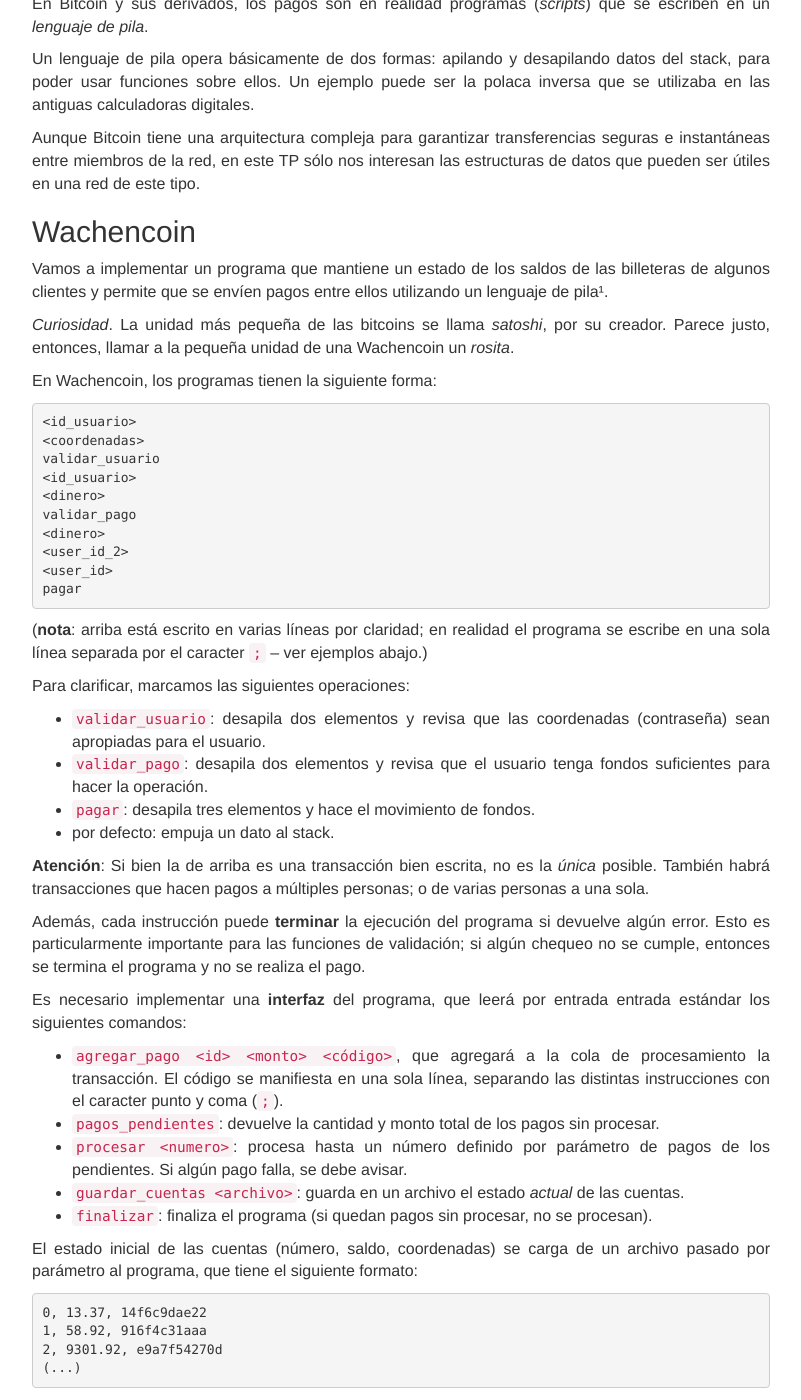
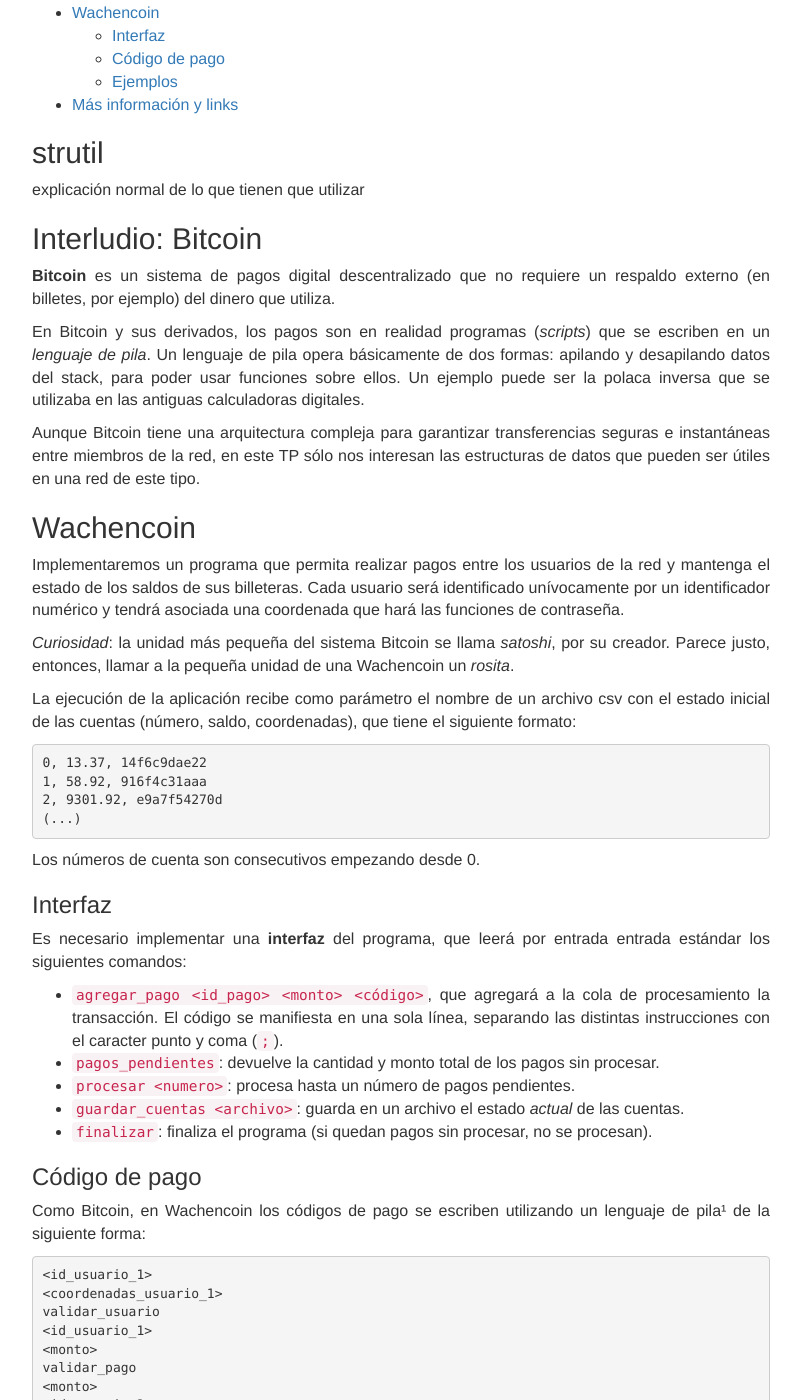
Before and after one commit to algoritmos-rw/algoritmos, a Jekyll site: the page built from static/tps/tp1/index.md, in a window 1280 px wide and 1400 px high, scrolled down 497 px. Shown: the whole window, without its empty margins (239-1040 px from the left). Built offline with Jekyll 4.4.1, drawn with Linux system fonts in a browser that asks for light colours; our own code applies the rules of GitHub Pages for plain Markdown files; some of the changed text lies outside the part shown.

Commit message:
Copyedit.

````diff
--- a/static/tps/tp1/index.md
+++ b/static/tps/tp1/index.md
@@ -1,6 +1,6 @@
 ---
 layout: page
-title: TP1: Wachencoin
+title: TP1 -- Wachencoin
 permalink: '/tps/tp1'
 ---
 
@@ -9,13 +9,16 @@
 
 Trabajo práctico 1
 ================
-
+{:.no_toc}
 
 El trabajo práctico está divido en dos partes, si bien están relacionadas:
 
 * implementación de funciones auxiliares para strings (`strutil`)
 * implementación de un sistema similar a Bitcoin (*Wachencoin*)
 
+
+* Contenido
+{:toc}
 
 strutil
 -------
@@ -28,7 +31,6 @@
 
 En Bitcoin y sus derivados, los pagos son en realidad programas (*scripts*)
 que se escriben en un *lenguaje de pila*.
-
 Un lenguaje de pila opera básicamente de dos formas: apilando y desapilando
 datos del stack, para poder usar funciones sobre ellos. Un ejemplo puede ser
 la polaca inversa que se utilizaba en las antiguas calculadoras digitales.
@@ -40,36 +42,70 @@
 Wachencoin
 ----------
 
-Vamos a implementar un programa que mantiene un estado de los
-saldos de las billeteras de algunos clientes y permite que se envíen pagos
-entre ellos utilizando un lenguaje de pila¹.
+Implementaremos un programa que permita realizar pagos entre los usuarios
+de la red y mantenga el estado de los saldos de sus billeteras. Cada
+usuario será identificado unívocamente por un identificador numérico y tendrá
+asociada una coordenada que hará las funciones de contraseña.
 
-*Curiosidad*. La unidad más pequeña de las bitcoins se llama *satoshi*, por
+*Curiosidad*: la unidad más pequeña del sistema Bitcoin se llama *satoshi*, por
 su creador. Parece justo, entonces, llamar a la pequeña unidad de una
 Wachencoin un *rosita*.
 
-En Wachencoin, los programas tienen la siguiente forma:
+La ejecución de la aplicación recibe como parámetro el nombre de un archivo csv
+con el estado inicial de las cuentas (número, saldo, coordenadas), que tiene el
+siguiente formato:
 
 ```
-<id_usuario>
-<coordenadas>
+0, 13.37, 14f6c9dae22
+1, 58.92, 916f4c31aaa
+2, 9301.92, e9a7f54270d
+(...)
+```
+
+Los números de cuenta son consecutivos empezando desde 0.
+
+### Interfaz
+
+Es necesario implementar una **interfaz** del programa, que leerá por entrada
+entrada estándar los siguientes comandos:
+
+* `agregar_pago <id_pago> <monto> <código>`, que agregará a la cola de
+procesamiento la transacción. El código se manifiesta en una sola línea,
+separando las distintas instrucciones con el caracter punto y coma (`;`).
+* `pagos_pendientes`: devuelve la cantidad y monto total de los pagos sin
+procesar.
+* `procesar <numero>`: procesa hasta un número de pagos pendientes.
+* `guardar_cuentas <archivo>`: guarda en un archivo el estado *actual* de las
+cuentas.
+* `finalizar`: finaliza el programa (si quedan pagos sin procesar, no se
+procesan).
+
+### Código de pago
+
+Como Bitcoin, en Wachencoin los códigos de pago se escriben utilizando un
+lenguaje de pila¹ de la siguiente forma:
+
+```
+<id_usuario_1>
+<coordenadas_usuario_1>
 validar_usuario
-<id_usuario>
-<dinero>
+<id_usuario_1>
+<monto>
 validar_pago
-<dinero>
-<user_id_2>
-<user_id>
+<monto>
+<id_usuario_2>
+<id_usuario_1>
 pagar
 ```
+
 (**nota**: arriba está escrito en varias líneas por claridad; en realidad
-el programa se escribe en una sola línea separada por el caracter `;` -- ver
+el código se escribe en una sola línea separada por el caracter `;` -- ver
 ejemplos abajo.)
 
 Para clarificar, marcamos las siguientes operaciones:
 
 * `validar_usuario`: desapila dos elementos y revisa que las coordenadas
-(contraseña) sean apropiadas para el usuario.
+sean apropiadas para el usuario.
 * `validar_pago`: desapila dos elementos y revisa que el usuario tenga
 fondos suficientes para hacer la operación.
 * `pagar`: desapila tres elementos y hace el movimiento de fondos.
@@ -83,33 +119,6 @@
 devuelve algún error. Esto es particularmente importante para las funciones
 de validación; si algún chequeo no se cumple, entonces se termina el
 programa y no se realiza el pago.
-
-Es necesario implementar una **interfaz** del programa, que leerá por entrada
-entrada estándar los siguientes comandos:
-
-* `agregar_pago <id> <monto> <código>`, que agregará a la cola de
-procesamiento la transacción. El código se manifiesta en una sola línea,
-separando las distintas instrucciones con el caracter punto y coma (`;`).
-* `pagos_pendientes`: devuelve la cantidad y monto total de los pagos sin
-procesar.
-* `procesar <numero>`: procesa hasta un número definido por parámetro de pagos
-de los pendientes. Si algún pago falla, se debe avisar.
-* `guardar_cuentas <archivo>`: guarda en un archivo el estado *actual* de las
-cuentas.
-* `finalizar`: finaliza el programa (si quedan pagos sin procesar, no se
-procesan).
-
-
-El estado inicial de las cuentas (número, saldo, coordenadas) se carga de un
-archivo pasado por parámetro al programa, que tiene el siguiente formato:
-
-```
-0, 13.37, 14f6c9dae22
-1, 58.92, 916f4c31aaa
-2, 9301.92, e9a7f54270d
-(...)
-```
-Los números de cuenta son consecutivos empezando desde 0.
 
 
 **Restricciones sobre la complejidad**: todas las operaciones del lenguaje de
````
